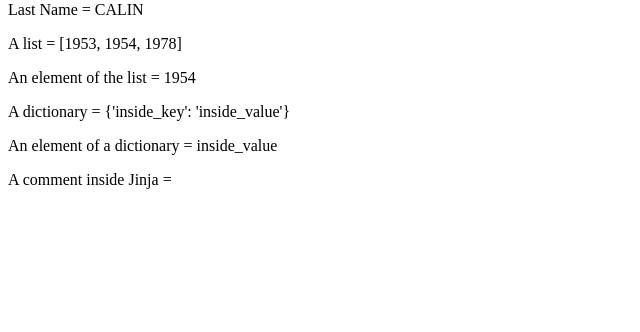
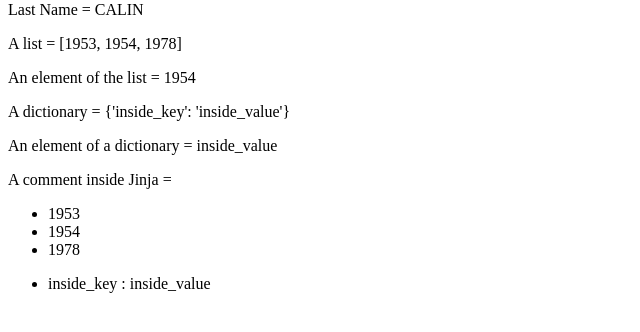
Before and after one commit to georgecatalin/Django-4-and-Python-Full-Stack-Developer-Masterclass, a Django app: page /variables_in_templates/variables/ in a window 1280 px wide. Shown: the part 133-465 px from the top of the page, without its empty margins (0-640 px from the left). Run offline with Django 4.2, Linux system fonts and the light colour scheme.

Commit message:
understand template tags: for loop

```diff
--- a/Django Templates/django_projects/variables_in_templates/templates/variables_in_templates/variables.html
+++ b/Django Templates/django_projects/variables_in_templates/templates/variables_in_templates/variables.html
@@ -14,5 +14,22 @@
     <p> An element of a dictionary = {{my_dictionary.inside_key}}</p>
     <p> A comment inside Jinja = {# This is a comment #}</p>
 
+    <ul>
+    {% for item in my_list %}
+        <li>
+            {{item}}
+        </li>
+    {% endfor %}
+    </ul>
+
+    <ul>
+    {% for key,value in my_dictionary.items %}
+        <li>
+            {{key}} : {{value}}
+        </li>
+    {% endfor %}
+    </ul>
+
+
 </body>
 </html>
```
